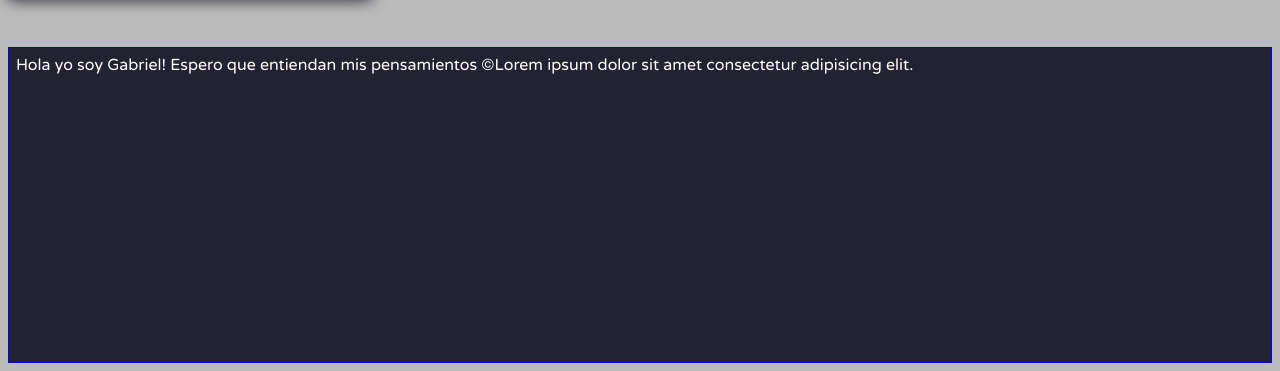
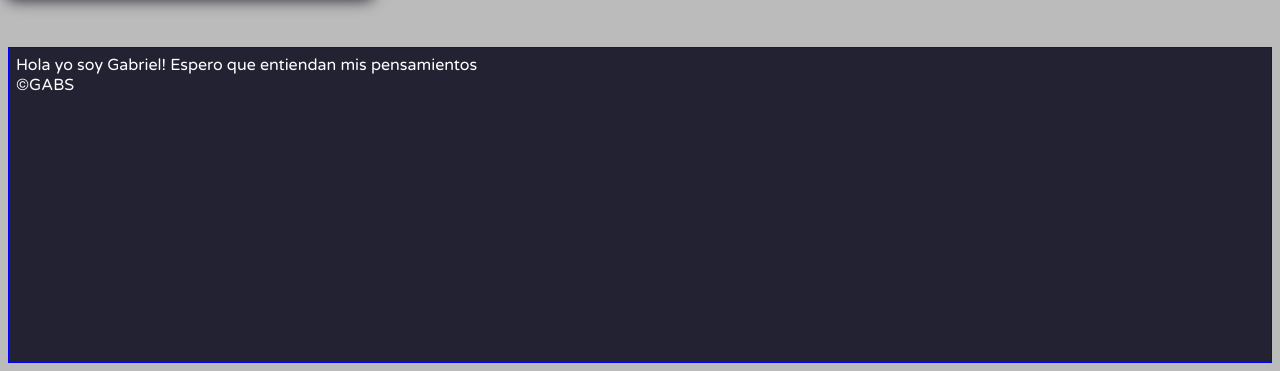
Before and after one commit to gabo-hacStyle/gabs, a plain HTML site: page index.html in a window 1280 px wide. Shown: the part 478-849 px from the top of the page. Drawn offline with Linux system fonts and the light colour scheme.

Commit message:
Esto merece un copyRight, no?

```diff
--- a/index.html
+++ b/index.html
@@ -36,8 +36,8 @@
 
 <footer>
     <div class="wrapper-footer">
-        Hola yo soy Gabriel! Espero que entiendan mis pensamientos
-        &copy;Lorem ipsum dolor sit amet consectetur adipisicing elit.
+	    Hola yo soy Gabriel! Espero que entiendan mis pensamientos <br>
+	    <div class="centered-content">&copy;GABS</div>
     </div>
 </footer>
 </body>
```
